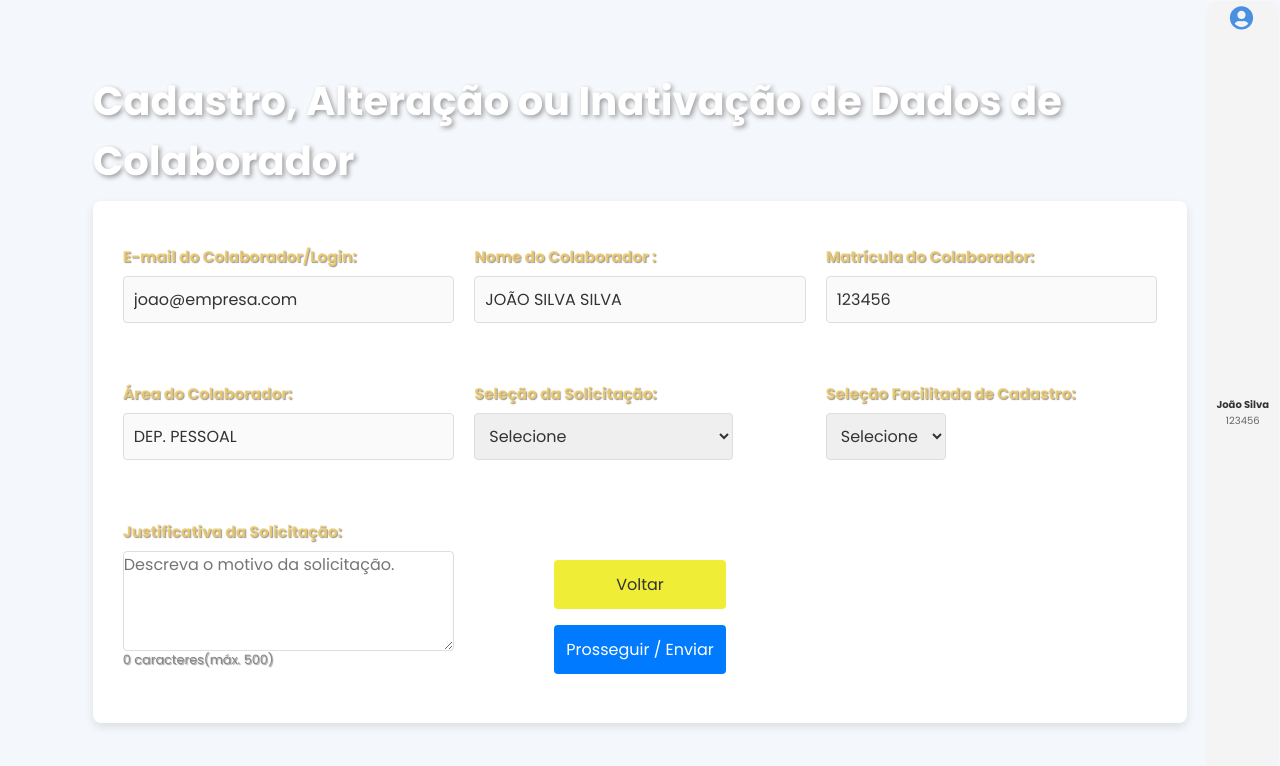
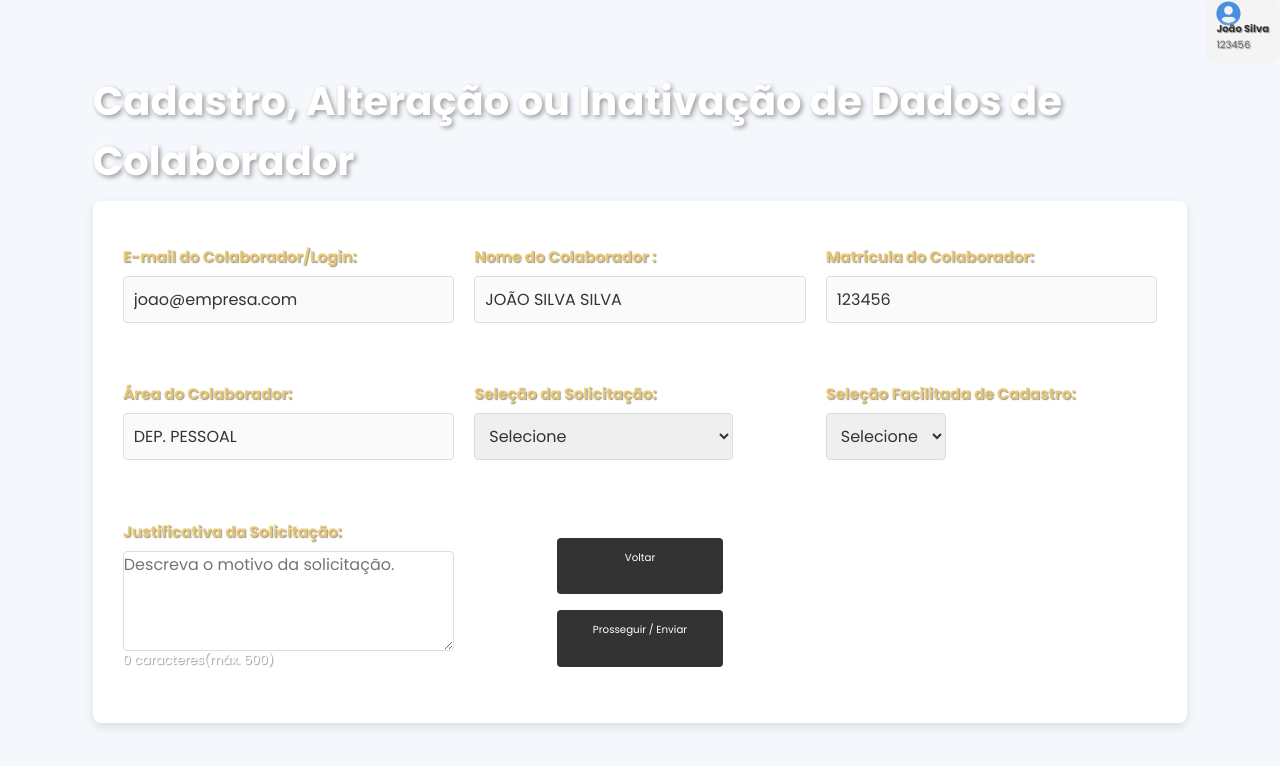
Before and after one commit to cledivaldo/light, a React (Vite) app: page /cadastroInativacaoColaborador in a window 1280 px wide. Shown: the top 766 px of the page. Built offline with nearby package versions, Linux system fonts and the light colour scheme.

Commit message:
commit 02

```diff
--- a/src/components/pages/Catalogos/vfmt/CadastroInativacaoColaborador.jsx
+++ b/src/components/pages/Catalogos/vfmt/CadastroInativacaoColaborador.jsx
@@ -69,7 +69,7 @@ function CadastroInativacaoColaborador() {
     <div className={styles.container}>
       <h1>Cadastro, Alteração ou Inativação de Dados de Colaborador</h1>
       <form onSubmit={handleSubmit}>
-        <div className={styles.container_formgroup}>
+        <div>
           <label htmlFor="email">E-mail do Colaborador/Login:</label>
           <input
             type="email"
@@ -82,7 +82,7 @@ function CadastroInativacaoColaborador() {
             disabled
           />
         </div>
-        <div className={styles.container_formgroup}>
+        <div>
           <label htmlFor="nome">Nome do Colaborador :</label>
           <input
             type="text"
@@ -95,7 +95,7 @@ function CadastroInativacaoColaborador() {
             disabled
           />
         </div>
-        <div className={styles.container_formgroup}>
+        <div>
           <label htmlFor="matricula">Matrícula do Colaborador:</label>
           <input
             type="text"
@@ -108,7 +108,7 @@ function CadastroInativacaoColaborador() {
             disabled
           />
         </div>
-        <div className={styles.container_formgroup}>
+        <div>
           <label htmlFor="area">Área do Colaborador:</label>
           <input
             type="text"
@@ -121,7 +121,7 @@ function CadastroInativacaoColaborador() {
             disabled
           />
         </div>
-        <div className={styles.container_formgroup}>
+        <div>
           <label htmlFor="solicitacao">Seleção da Solicitação:</label>
           <select
             id="solicitacao"
@@ -136,7 +136,7 @@ function CadastroInativacaoColaborador() {
             <option value="3">Inativação de Colaborador</option>
           </select>
         </div>
-        <div className={styles.container_formgroup}>
+        <div>
           <label htmlFor="proprioCadastro">
             Seleção Facilitada de Cadastro:
           </label>
@@ -154,7 +154,7 @@ function CadastroInativacaoColaborador() {
         </div>
         {formData.proprioCadastro === "2" && (
           <>
-            <div className={styles.container_formgroup}>
+            <div>
               <label htmlFor="emailCadastro">
                 E-mail do Colaborador da Light:
               </label>
@@ -168,7 +168,7 @@ function CadastroInativacaoColaborador() {
               />
             </div>
 
-            <div className={styles.container_formgroup}>
+            <div>
               <label htmlFor="nomeCadastro">
                 Nome do Colaborador da Light:
               </label>
@@ -182,7 +182,7 @@ function CadastroInativacaoColaborador() {
               />
             </div>
 
-            <div className={styles.container_formgroup}>
+            <div>
               <label htmlFor="matriculaCadastro">
                 Matrícula do Colaborador da Light:
               </label>
@@ -196,7 +196,7 @@ function CadastroInativacaoColaborador() {
               />
             </div>
 
-            <div className={styles.container_formgroup}>
+            <div>
               <label htmlFor="areaCadastro">
                 Área do Colaborador da Light:
               </label>
@@ -211,7 +211,7 @@ function CadastroInativacaoColaborador() {
             </div>
           </>
         )}
-        <div className={styles.container_formgroup}>
+        <div>
           <label htmlFor="justificativa">Justificativa da Solicitação:</label>
           <textarea
             id="justificativa"
@@ -224,18 +224,12 @@ function CadastroInativacaoColaborador() {
           />
           <p>{charCount} caracteres(máx. 500)</p>
         </div>
-        <div className={styles.container_buttons}>
-          <button
-            className={styles.container_buttons_cancel}
-            type="button"
-            onClick={handleBack}
-          >
+        <div>
+          <button type="button" onClick={handleBack}>
             {" "}
             Voltar
           </button>
-          <button className={styles.container_buttons_submit} type="submit">
-            Prosseguir / Enviar
-          </button>
+          <button type="submit">Prosseguir / Enviar</button>
         </div>
       </form>
 
--- a/src/components/pages/Catalogos/vfmt/cadastroInativacaoColaborador.module.css
+++ b/src/components/pages/Catalogos/vfmt/cadastroInativacaoColaborador.module.css
@@ -46,7 +46,7 @@
   gap: 20px;
 }
 
-.container_formgroup {
+.container div {
   display: flex;
   flex-direction: column;
   height: auto;
@@ -65,7 +65,7 @@
   text-align: left;
 }
 
-.container_formgroup label:hover {
+.container label:hover {
   transform: translateY(-5px); /* Aumenta a elevação */
   text-shadow: 3px 3px 8px rgba(238, 215, 6, 0.5),
     0px 0px 20px rgba(255, 255, 255, 0.8); /* Realça a sombra */
@@ -97,26 +97,17 @@
   width: 100%; /* Para usar toda a largura disponível */
 }
 
-.container_buttons {
+.container button {
   display: grid;
   row-gap: 16px; /* Espaçamento vertical entre os botões */
   margin-top: 16px; /* Espaçamento entre os botões e o formulário */
-  height: 50%;
-  width: 100%;
+  height: 30%;
+  width: 50%;
   align-self: center;
   font-size: 0.8vw;
+  background-color: #333;
+  text-align: center;
 }
-
-.container_buttons_cancel {
-  background-color: #f0ed36;
-  color: #333;
-}
-
-/* button {
-  padding: 8px 16px;
-  font-size: 16px;
-  cursor: pointer;
-} */
 
 .container button:hover {
   background-color: #f10e0eea;
@@ -127,11 +118,6 @@
   cursor: not-allowed;
 }
 
-.container p {
-  color: #888;
-  font-size: 0.8rem;
-}
-
 @media (max-width: 768px) {
   .form {
     grid-template-columns: 1fr;
```
